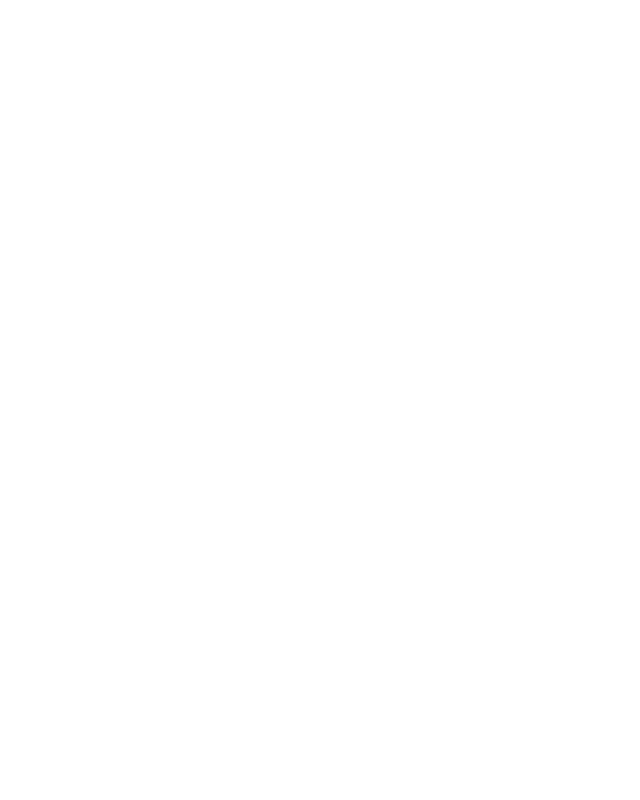
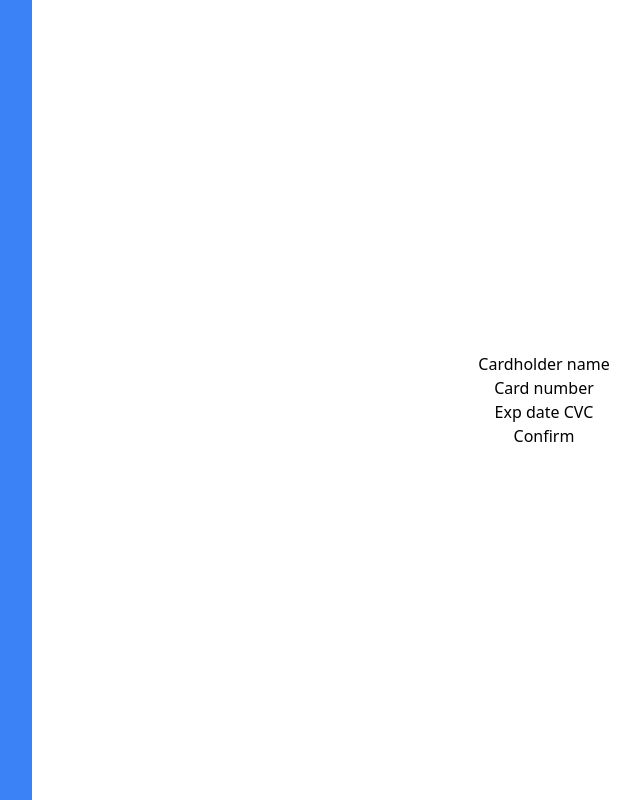
Before and after one commit to daempasha/card-form, a React (Vite) app: page / in a window 1280 px wide. Shown: the whole page, without its empty margins (224-864 px from the left). Built offline with nearby package versions, Linux system fonts and the light colour scheme.

Commit message:
Created background that changes depending on view size

```diff
--- a/src/App.tsx
+++ b/src/App.tsx
@@ -1,8 +1,19 @@
-
+import Card from "./components/Card/card.component"
 function App() {
 
   return (
-    <div className="App">
+    <div className="flex flex-col lg:flex-row h-screen w-screen">
+
+      <div className="block h-1/4 lg:h-full lg:w-1/4 bg-blue-500">
+
+      </div>
+      <div className="flex flex-col w-full h-full items-center justify-center">
+
+        <p>Cardholder name</p>
+        <p>Card number</p>
+        <p>Exp date CVC</p>
+        <button>Confirm</button>
+      </div>
     </div>
   )
 }
```
